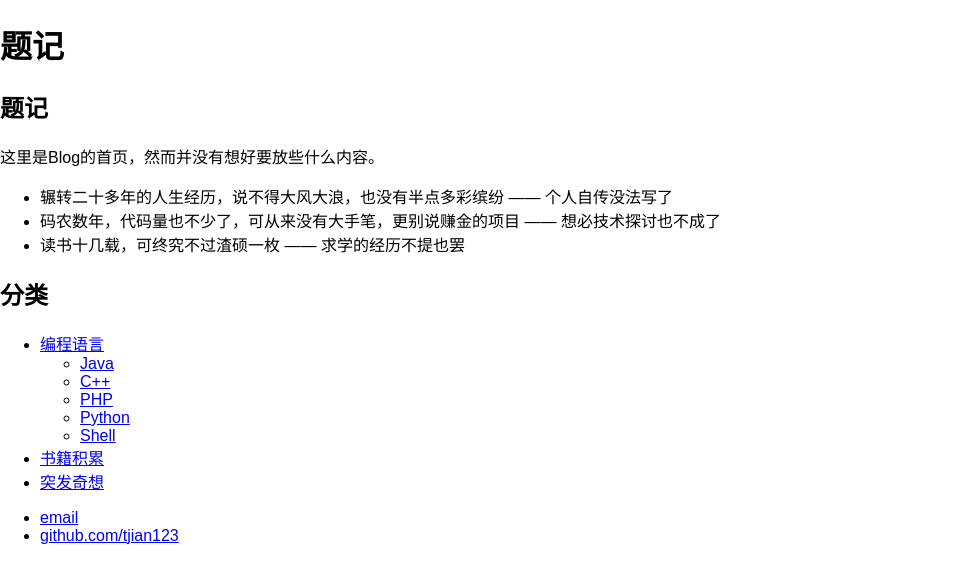
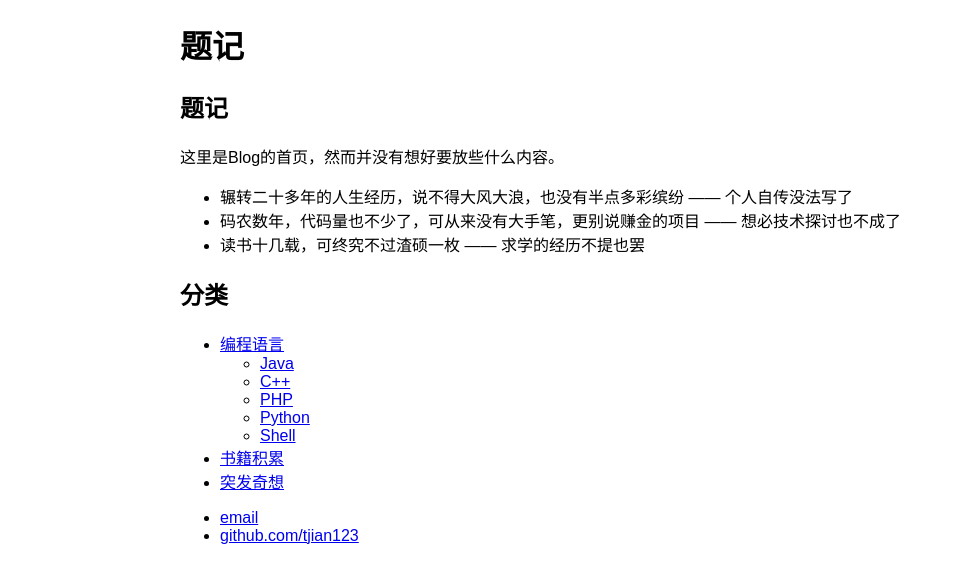
Before and after one commit to tjian123/tjian123.github.io, a Jekyll site: the page built from index.md, in a window 1280 px wide. Shown: the top 583 px of the page, without its empty margins (0-962 px from the left). Built offline with Jekyll 4.4.1, drawn with Linux system fonts in a browser that asks for light colours; our own code applies the rules of GitHub Pages for plain Markdown files.

Commit message:
media query

```diff
--- a/_sass/_base.scss
+++ b/_sass/_base.scss
@@ -8,4 +8,11 @@
 }
 .inner {
 	width: 100%;
+	margin: 0 180px 0 180px;
 }
+
+@media screen and (max-width: $md_device_max_width) {
+	.inner {
+		margin: 0 80px 0 80px;
+	}
+}
```
